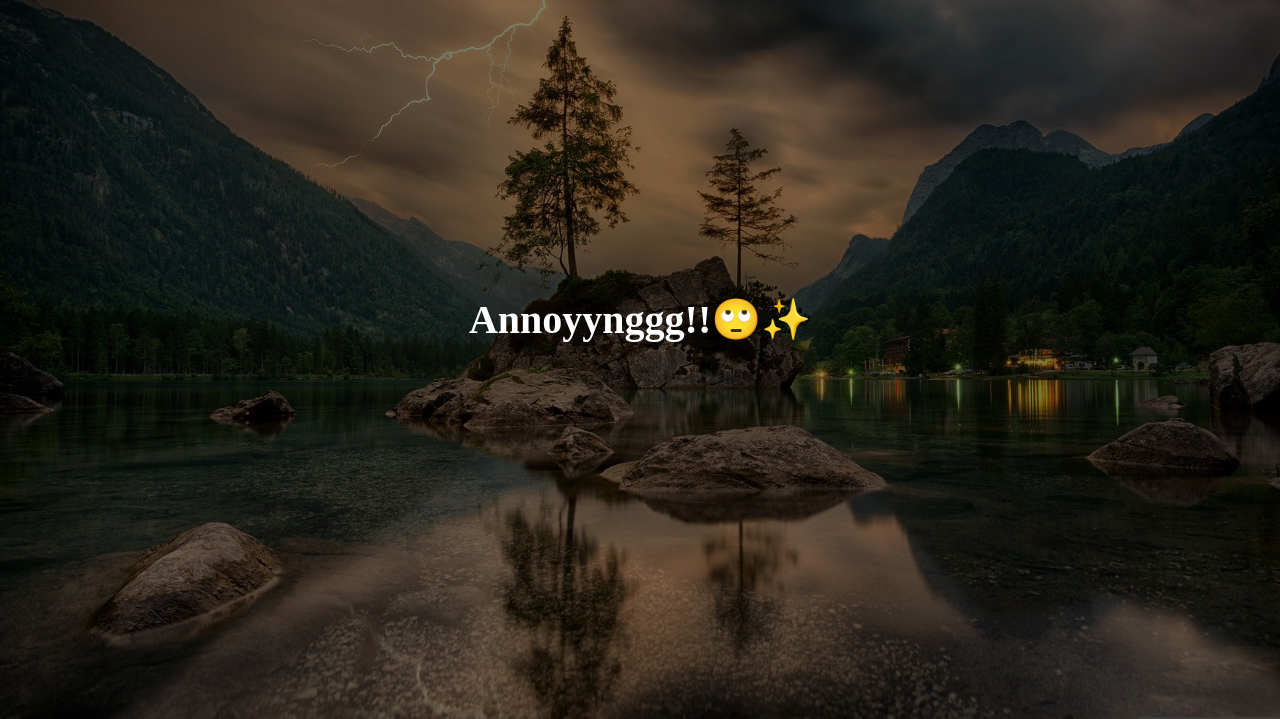
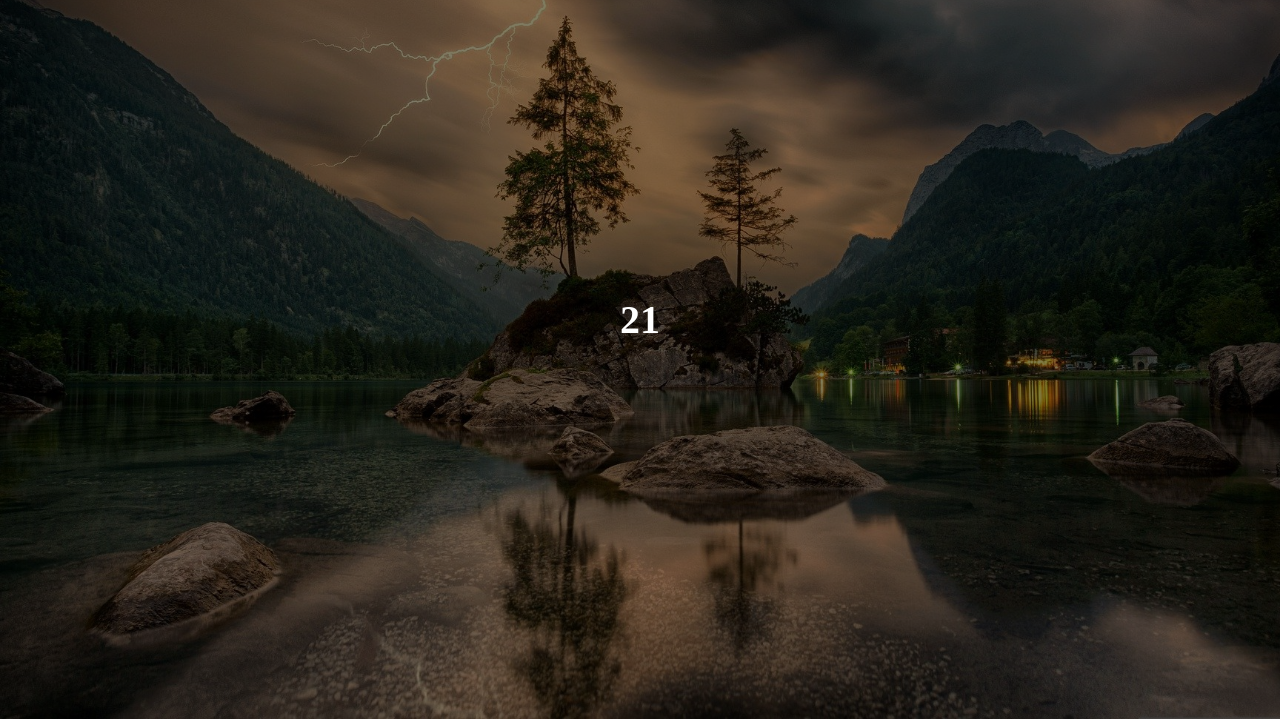
Before and after one commit to GameerJT/annoing-, a plain HTML site: page index.html in a window 1280 px wide. Shown: the part 81-800 px from the top of the page. Drawn offline with Linux system fonts and the light colour scheme.

Commit message:
Update index.html

```diff
--- a/index.html
+++ b/index.html
@@ -31,7 +31,7 @@
         </div>
     </nav>
     <div class="title">
-        <h1>Annoyynggg!!🙄✨</h1>
+        <h1>21</h1>
     </div>
 
 </section>
```
